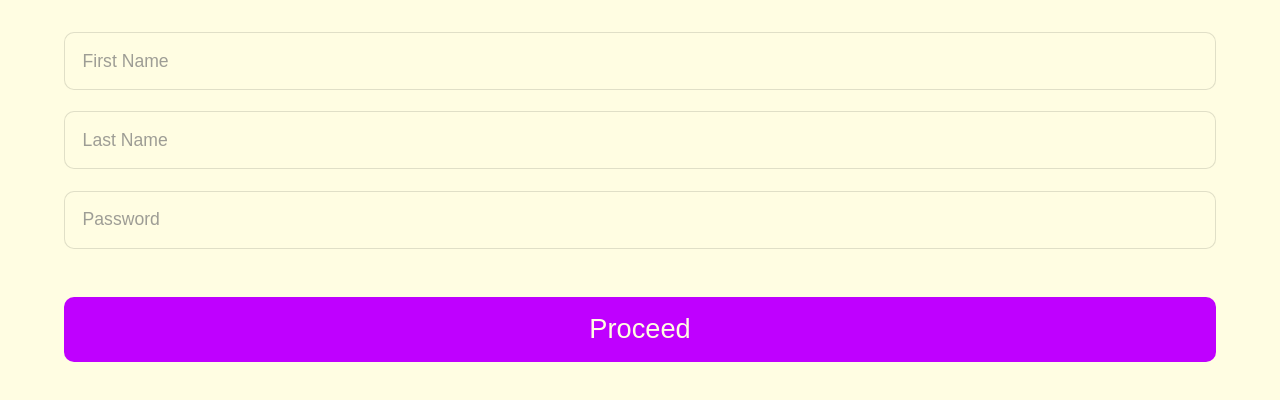
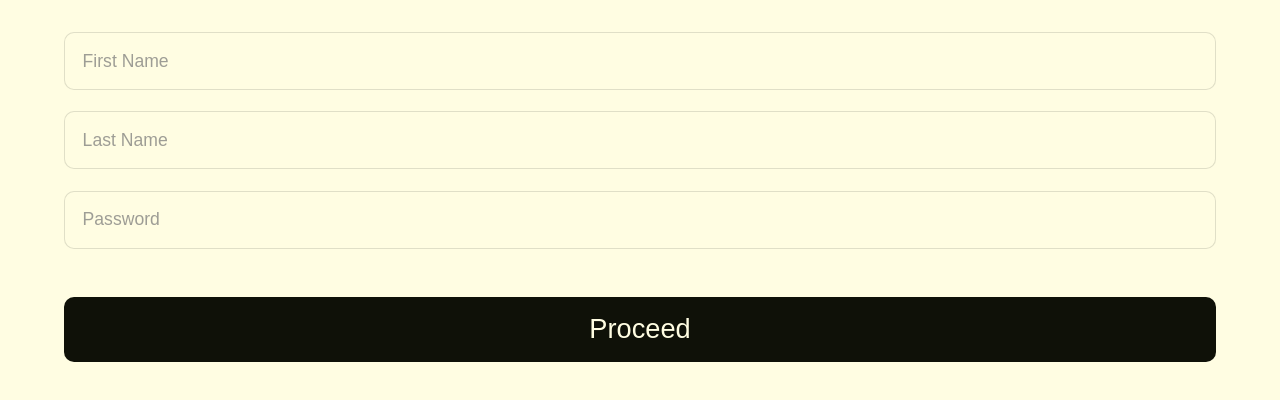
Before and after one commit to akinolaepaphras/sign-up-page-for-filtar-africa, a plain HTML site: page index.html in a window 1280 px wide. Shown: the part 452-852 px from the top of the page. Drawn offline with Linux system fonts and the light colour scheme.

Commit message:
Update index.css

```diff
--- a/index.css
+++ b/index.css
@@ -86,7 +86,7 @@ button {
 
   font-size: 1.7rem;
   font-weight: 400;
-  background-color: #bf00ff;
+  background-color: #0f1108;
   color: #fffde2;
   border: none;
   border-radius: 10px;
```
